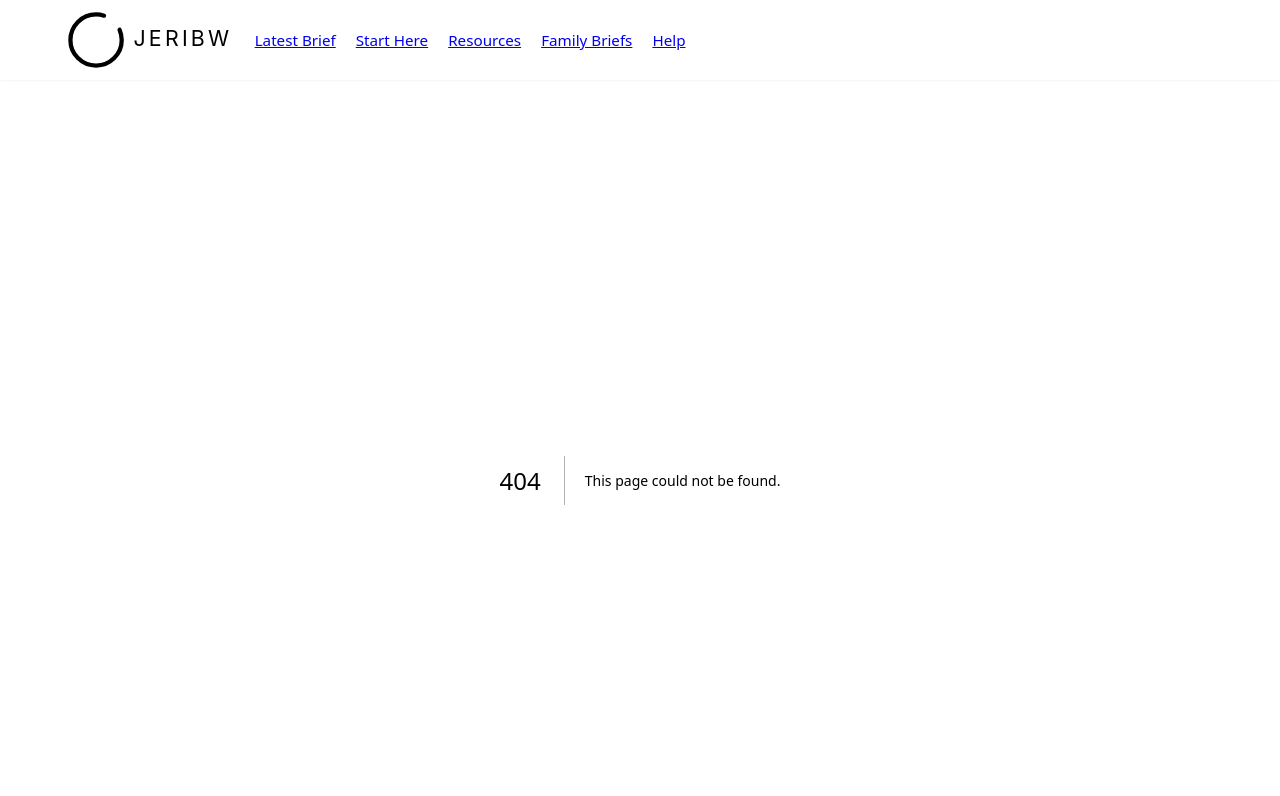
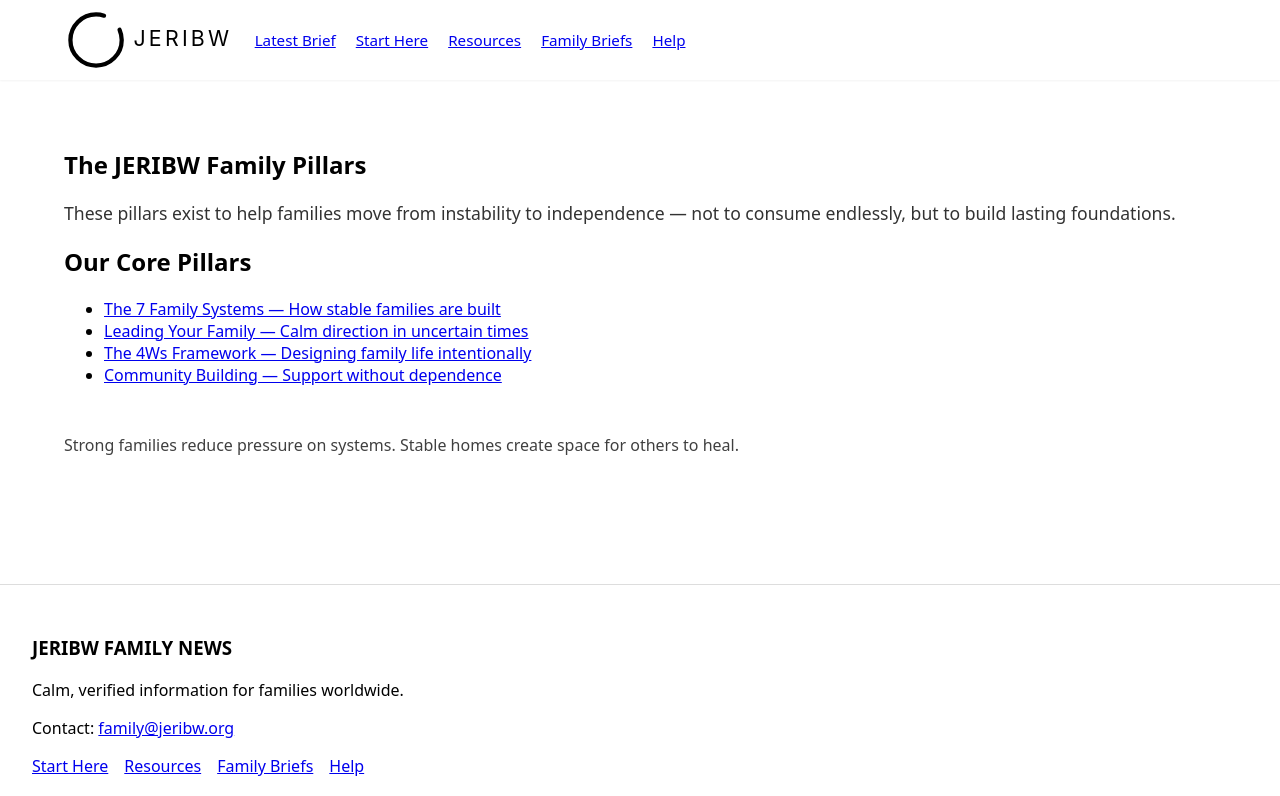
Before and after one commit to Jeribw-Foundation/jeribw, a Next.js app: page /pillars in a window 1280 px wide. Before the commit this address had no page. Shown: the top 796 px of the page. Built offline with nearby package versions, Linux system fonts and the light colour scheme.

Commit message:
Create Pillars Index page.tsx

```diff
--- /dev/null
+++ b/app/pillars/page.tsx
@@ -0,0 +1,55 @@
+export default function PillarsIndexPage() {
+  return (
+    <main
+      style={{
+        maxWidth: "72rem",
+        margin: "0 auto",
+        padding: "3rem 1.5rem",
+      }}
+    >
+      <h1>The JERIBW Family Pillars</h1>
+
+      <p style={{ fontSize: "1.1rem", opacity: 0.8 }}>
+        These pillars exist to help families move from instability to independence —
+        not to consume endlessly, but to build lasting foundations.
+      </p>
+
+      <section>
+        <h2>Our Core Pillars</h2>
+
+        <ul>
+          <li>
+            <a href="/pillars/family-systems">
+              The 7 Family Systems — How stable families are built
+            </a>
+          </li>
+
+          <li>
+            <a href="/pillars/family-leadership">
+              Leading Your Family — Calm direction in uncertain times
+            </a>
+          </li>
+
+          <li>
+            <a href="/pillars/the-4ws">
+              The 4Ws Framework — Designing family life intentionally
+            </a>
+          </li>
+
+          <li>
+            <a href="/pillars/community">
+              Community Building — Support without dependence
+            </a>
+          </li>
+        </ul>
+      </section>
+
+      <section style={{ marginTop: "3rem", opacity: 0.75 }}>
+        <p>
+          Strong families reduce pressure on systems.
+          Stable homes create space for others to heal.
+        </p>
+      </section>
+    </main>
+  );
+}
```
